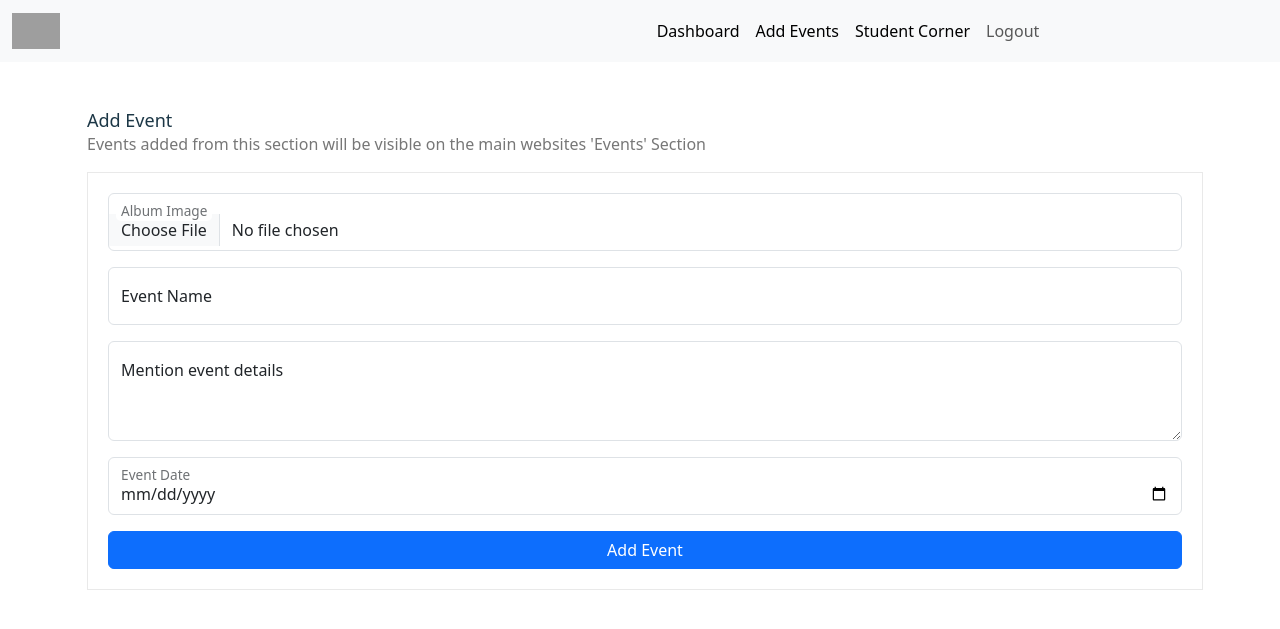
After one commit to sidmrlazy/rgs, a PHP site: page /controller/student-corner.php in a window 1280 px wide. The commit adds this page. Shown: the top 629 px of the page. Run offline with PHP 8.4, Linux system fonts and the light colour scheme; the visitor is signed in with stand-in values (Sample User, id 1); grey boxes are pictures that could not be loaded.

Commit message:
modified:   components/home/section-3.php modified:   controller/admin-add-event.php modified:   controller/navbar/navbar-admin.php new file:   controller/student-corner.php modified:   who-we-are.php

```diff
--- a/components/home/section-3.php
+++ b/components/home/section-3.php
@@ -3,11 +3,6 @@
         <div class="col-md-6 home-section-4-carousel-container">
             <div id="section3Carousel" class="carousel carousel-dark slide">
                 <div class="carousel-inner">
-                    <!-- <div class="carousel-item active">
-                        <div class="home-section-3-slider-img">
-                            <img src="assets/images/home-slider-1.png" class="d-block w-100" alt="...">
-                        </div>
-                    </div> -->
                     <div class="carousel-item active">
                         <div class="home-section-3-slider-img">
                             <img src="assets/images/home-slider-2.png" class="d-block w-100" alt="...">
--- a/controller/navbar/navbar-admin.php
+++ b/controller/navbar/navbar-admin.php
@@ -16,7 +16,7 @@
                     <a class="nav-link active" aria-current="page" href="admin-add-event.php">Add Events</a>
                 </li>
                 <li class="nav-item nav-item-mobile">
-                    <a class="nav-link active" aria-current="page" href="#">Student Corner</a>
+                    <a class="nav-link active" aria-current="page" href="student-corner.php">Student Corner</a>
                 </li>
 
                 <!-- <li class="nav-item dropdown">
--- /dev/null
+++ b/controller/student-corner.php
@@ -0,0 +1,69 @@
+<?php include('includes/header-admin.php') ?>
+<?php include('navbar/navbar-admin.php') ?>
+<div class="container mt-5">
+    <div class="admin-dashboard">
+        <h5 class="form-header">Add Event</h5>
+        <p class="form-header-details">Events added from this section will be visible on the main websites 'Events'
+            Section
+        </p>
+
+        <?php
+        include('includes/db.php');
+        if (isset($_POST['submit'])) {
+            $event_album_img = $_FILES["event_album_img"]["name"];
+            $tempname_event_album_img = $_FILES["event_album_img"]["tmp_name"];
+            $folder = "assets/album_thumb/" . $event_album_img;
+            $event_name = mysqli_real_escape_string($connection, $_POST['event_name']);
+            $event_det = $_POST['event_det'];
+            $event_date = $_POST['event_date'];
+
+            if (move_uploaded_file($tempname_event_album_img, $folder)) {
+                $query = "INSERT INTO `event`(
+                `event_album_img`,
+                `event_name`,
+                `event_det`,
+                `event_date`
+            )
+            VALUES(
+                '$event_album_img',
+                '$event_name',
+                '$event_det',
+                '$event_date'
+            )";
+                $res = mysqli_query($connection, $query);
+                if ($res) { ?>
+        <div class="alert alert-success mt-3 mb-3 w-100" role="alert">
+            Event Album Added!
+        </div>
+        <?php
+                }
+            }
+        }
+        ?>
+
+        <form action="" method="POST" class="w-100 mt-3 event-form-container" enctype="multipart/form-data">
+            <div class="form-floating mb-3">
+                <input type="file" name="event_album_img" class="form-control" id="eventName" placeholder="Event Name">
+                <label for="eventName">Album Image</label>
+            </div>
+            <div class="form-floating mb-3">
+                <input type="text" name="event_name" class="form-control" id="eventName" placeholder="Event Name">
+                <label for="eventName">Event Name</label>
+            </div>
+            <div class="form-floating mb-3">
+                <textarea class="form-control" name="event_det" placeholder="Event Details" id="eventDetails"
+                    style="height: 100px"></textarea>
+                <label for="eventDetails">Mention event details</label>
+            </div>
+            <div class="form-floating mb-3">
+                <input type="date" class="form-control" name="event_date" id="floatingPassword" placeholder="Password">
+                <label for="floatingPassword">Event Date</label>
+            </div>
+
+            <div>
+                <button type="submit" name="submit" class="btn btn-primary w-100">Add Event</button>
+            </div>
+        </form>
+    </div>
+</div>
+<?php include('includes/footer.php') ?>
--- a/who-we-are.php
+++ b/who-we-are.php
@@ -6,5 +6,6 @@ include('includes/header.php') ?>
 <?php include('components/who-we-are/section-1.php') ?>
 <?php include('components/who-we-are/section-2.php') ?>
 <?php include('components/who-we-are/section-3.php') ?>
-<?php include('components/who-we-are/section-4.php') ?>
+<?php // include('components/who-we-are/section-4.php')
+?>
 <?php include('includes/Footer.php') ?>
```
Also changed, not shown: controller/admin-add-event.php (+6 -3 lines).
